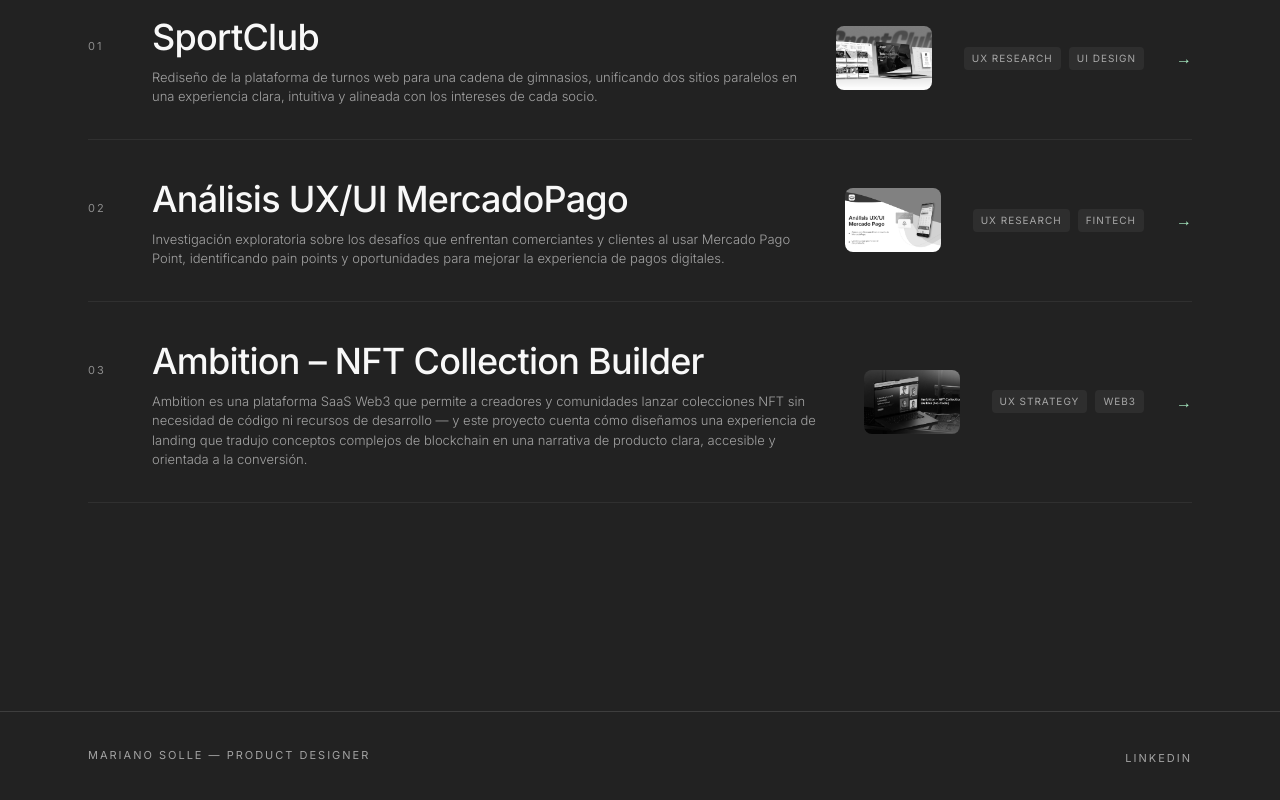
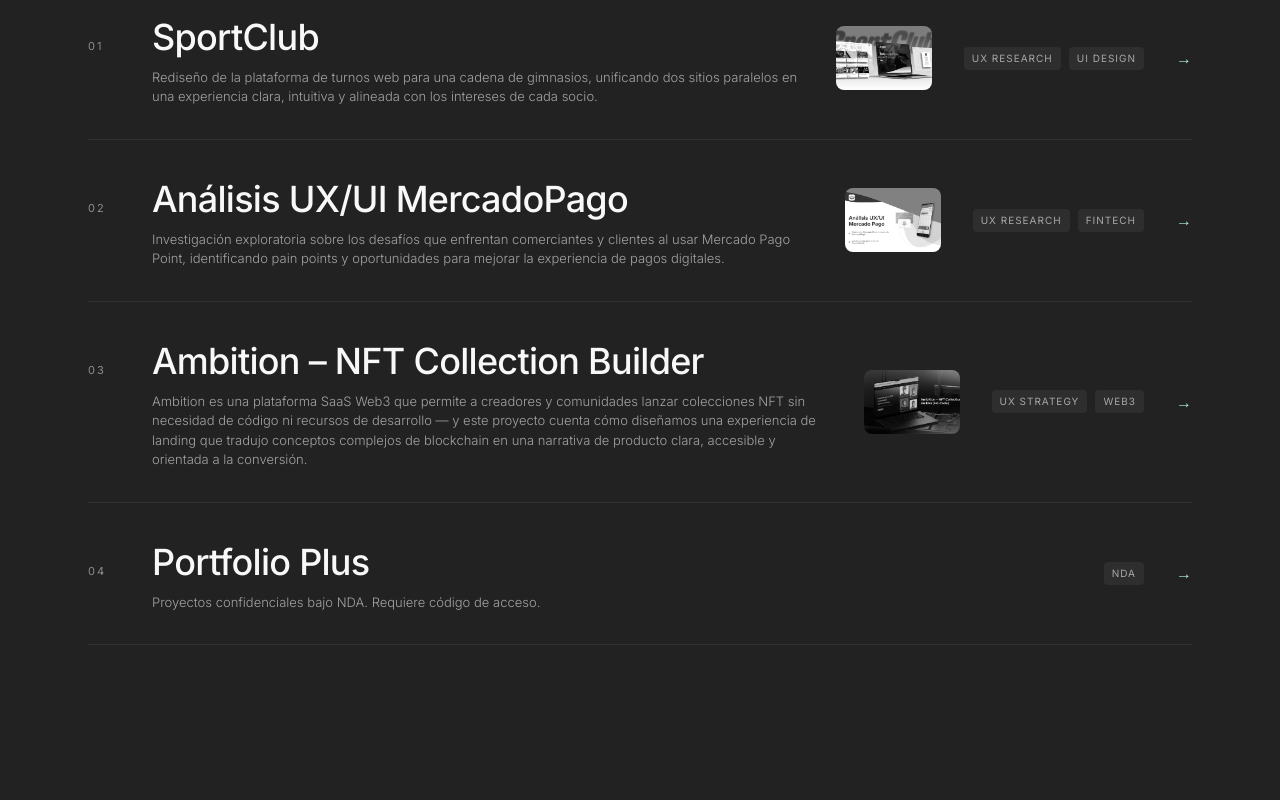
Before and after one commit to marianos88/Portfolio-Mariano-Solle, a Next.js app: page /projects in a window 1280 px wide. Shown: the part 326-1126 px from the top of the page. Built offline with nearby package versions, Linux system fonts and the light colour scheme; no server answers.

Commit message:
feat(projects): surface Portfolio Plus as an entry in the projects list
Co-Authored-By: Claude Opus 5 <noreply@anthropic.com>
Claude-Session: https://claude.ai/code/session_01R7pCHU2WzXAu57gdJKsM3Y

```diff
--- a/src/app/projects/page.tsx
+++ b/src/app/projects/page.tsx
@@ -1,6 +1,6 @@
 import type { Metadata } from 'next'
 import { getTranslations } from 'next-intl/server'
-import { getPublicProjects } from '@/lib/projects'
+import { getPublicProjects, type Project } from '@/lib/projects'
 import ProjectCard from '@/components/projects/ProjectCard'
 import JsonLd from '@/components/seo/JsonLd'
 import { webPageSchema } from '@/lib/structured-data'
@@ -26,7 +26,28 @@ export const metadata: Metadata = {
 
 export default async function ProjectsPage() {
   const t = await getTranslations('projects')
+  const tPlus = await getTranslations('portfolioPlus')
   const projects = getPublicProjects()
+
+  // Entry that surfaces Portfolio Plus in this list; the link goes to the
+  // existing /portfolio-plus access flow.
+  const portfolioPlusEntry: Project = {
+    slug: 'portfolio-plus',
+    year: '',
+    visibility: 'portfolio-plus',
+    es: {
+      title: tPlus('title'),
+      category: tPlus('tag'),
+      description: tPlus('cardDescription'),
+      tags: ['NDA'],
+    },
+    en: {
+      title: tPlus('title'),
+      category: tPlus('tag'),
+      description: tPlus('cardDescription'),
+      tags: ['NDA'],
+    },
+  }
 
   const jsonLd = webPageSchema(
     'Projects — Mariano Solle',
@@ -48,6 +69,12 @@ export default async function ProjectsPage() {
         {projects.map((project, i) => (
           <ProjectCard key={project.slug} project={project} index={i} />
         ))}
+        <ProjectCard
+          key="portfolio-plus"
+          project={portfolioPlusEntry}
+          index={projects.length}
+          href="/portfolio-plus"
+        />
         <div className="border-t dark:border-mid-gray/50 border-[#e0e0e0]" />
       </div>
     </div>
--- a/src/components/projects/ProjectCard.tsx
+++ b/src/components/projects/ProjectCard.tsx
@@ -9,7 +9,15 @@ import type { Project } from '@/lib/projects'
 import { getProjectLocale } from '@/lib/projects'
 import ProjectCursor from './ProjectCursor'
 
-export default function ProjectCard({ project, index = 0 }: { project: Project; index?: number }) {
+export default function ProjectCard({
+  project,
+  index = 0,
+  href,
+}: {
+  project: Project
+  index?: number
+  href?: string
+}) {
   const t = useTranslations('projects')
   const locale = useLocale()
   const loc = getProjectLocale(project, locale)
@@ -26,7 +34,7 @@ export default function ProjectCard({ project, index = 0 }: { project: Project;
       transition={{ duration: 0.6, delay: index * 0.07, ease: [0.22, 1, 0.36, 1] }}
     >
       <Link
-        href={`/projects/${project.slug}`}
+        href={href ?? `/projects/${project.slug}`}
         onMouseEnter={(e) => {
           mouseX.set(e.clientX)
           mouseY.set(e.clientY)
--- a/src/i18n/en.json
+++ b/src/i18n/en.json
@@ -49,6 +49,7 @@
     "tag": "PORTFOLIO PLUS",
     "title": "Portfolio Plus",
     "description": "This section contains a selection of projects developed under Non-Disclosure Agreements (NDAs).\n\nIf you received an access code during a recruitment process or a business conversation, you can unlock the content below.",
+    "cardDescription": "Confidential projects under NDA. Requires an access code.",
     "accessCodeLabel": "Access code",
     "accessCodePlaceholder": "Enter your access code",
     "submit": "Unlock Portfolio",
--- a/src/i18n/es.json
+++ b/src/i18n/es.json
@@ -49,6 +49,7 @@
     "tag": "PORTFOLIO PLUS",
     "title": "Portfolio Plus",
     "description": "Esta sección contiene una selección de proyectos desarrollados bajo acuerdos de confidencialidad (NDA).\n\nSi recibiste un código de acceso durante un proceso de selección o una conversación comercial, podés desbloquear el contenido a continuación.",
+    "cardDescription": "Proyectos confidenciales bajo NDA. Requiere código de acceso.",
     "accessCodeLabel": "Código de acceso",
     "accessCodePlaceholder": "Ingresá tu código de acceso",
     "submit": "Desbloquear Portfolio",
```
